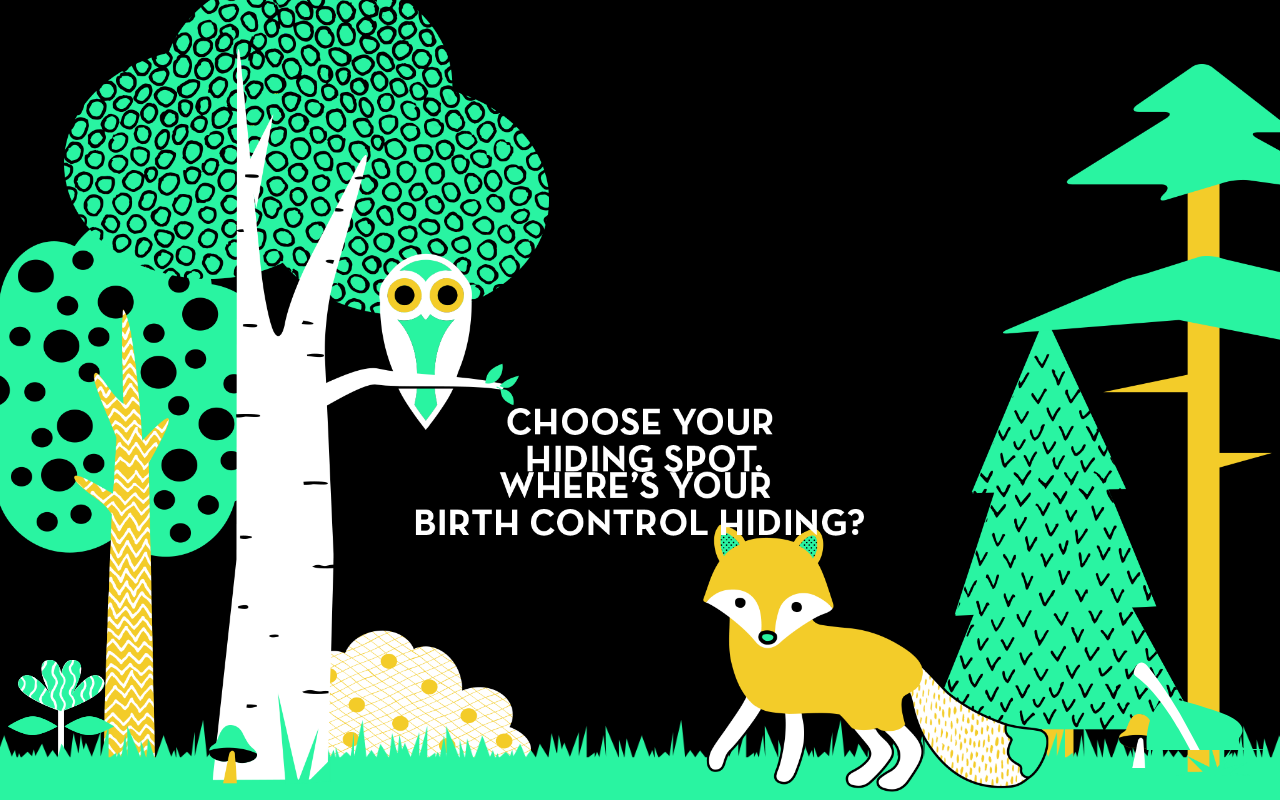
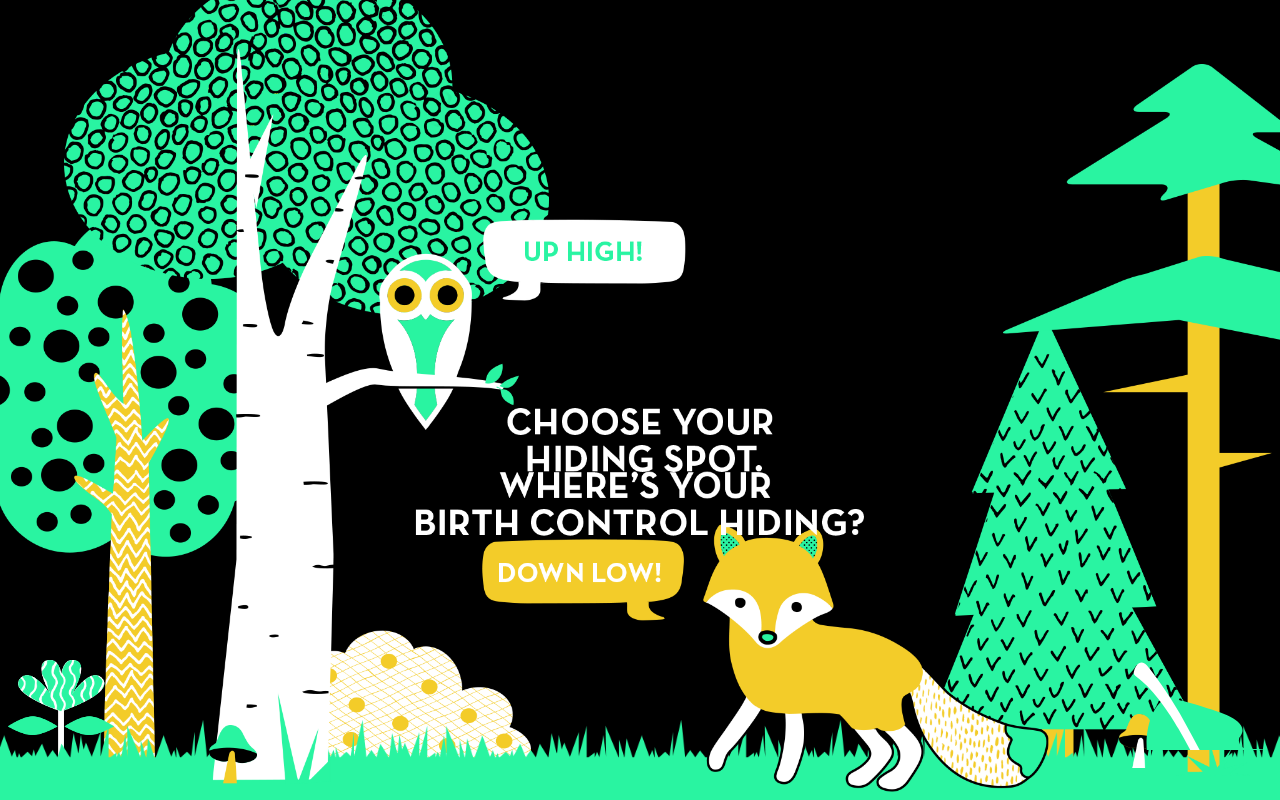
Before and after one commit to gabrielhounds/merck, a plain HTML site: page index.html in a window 1280 px wide. Drawn offline with nearby package versions, Linux system fonts and the light colour scheme.

Commit message:
Cat updates

```diff
--- a/index.html
+++ b/index.html
@@ -24,10 +24,16 @@
 				<div class="grass"></div>
 				<div class="rightTree"></div>
 				<div class="owlTree"></div>
+
+				<div class="owlCta"></div>
+
 			</div>
 
 			<div class="foreground">
 				<div class="fox"></div>
+
+				<div class="foxCta"></div>
+
 				<div class="shroomLeft"></div>
 				<div class="shroomRight"></div>
 			</div>
--- a/main.js
+++ b/main.js
@@ -70,6 +70,9 @@ function init() {
 	  .from('.shroomLeft', 1.0,  {y:'+=200',  scale:0.5, opacity:0, transformOrigin:'center bottom', ease:Expo.easeOut}, 'forestIn+=1.0')
 	  .from('.shroomRight', 1.0, {y:'+=200',  scale:0.5, opacity:0, transformOrigin:'center bottom', ease:Expo.easeOut}, 'forestIn+=0.8')
 
+	  .from('.owlCta', 0.4, {scale:0.0, opacity:0, transformOrigin:'left bottom', ease:Back.easeOut}, '-=0.5')
+	  .from('.foxCta', 0.4, {scale:0.0, opacity:0, transformOrigin:'left bottom', ease:Back.easeOut}, '-=0.2')
+
 	  //.from('.grass',      1.5,  {scale:2.0, y:'+=100', transformOrigin:'center bottom', ease:Expo.easeOut}, 'forestIn+=0.4')
 	  //.from('.fox',        1.5,  {y:'+=20', x:'+=100', opacity:0, transformOrigin:'center bottom', ease:Expo.easeOut}, 'forestIn+=0.4')
 
--- a/main.scss
+++ b/main.scss
@@ -217,6 +217,17 @@ img {
 			background-size: contain;
 		}
 
+		.owlCta {
+			top: 316 / 1200 * 100%;
+			left: 764 / 2048 * 100%;
+			width: 341 / 2048 * 100%;
+			height: 147 / 1200 * 100%;
+			background-image: url(owl_cta_01.png);
+			background-position: center center;
+			background-repeat: no-repeat;
+			background-size: contain;
+		}
+
 		.grass {
 			bottom: 0;
 			left: 50%;
@@ -262,6 +273,17 @@ img {
 			height: 429 / 1200 * 100%;
 			background-image: url(fox.png);
 			background-position: center bottom;
+			background-repeat: no-repeat;
+			background-size: contain;
+		}
+
+		.foxCta {
+			bottom: 256 / 1200 * 100%;
+			left: 748 / 2048 * 100%;
+			width: 371 / 2048 * 100%;
+			height: 147 / 1200 * 100%;
+			background-image: url(fox_cta_01.png);
+			background-position: center center;
 			background-repeat: no-repeat;
 			background-size: contain;
 		}
```
Also changed, not shown: fox_cta_01.png (added), fox_cta_02.png (added), fox_cta_arrow.png (added), main.css, owl_cta_01.png (renamed from owlBalloon_01.png), owl_cta_02.png (renamed from owlBalloon_02.png), owl_cta_arrow.png (renamed from owlBalloon_arrow.png).
